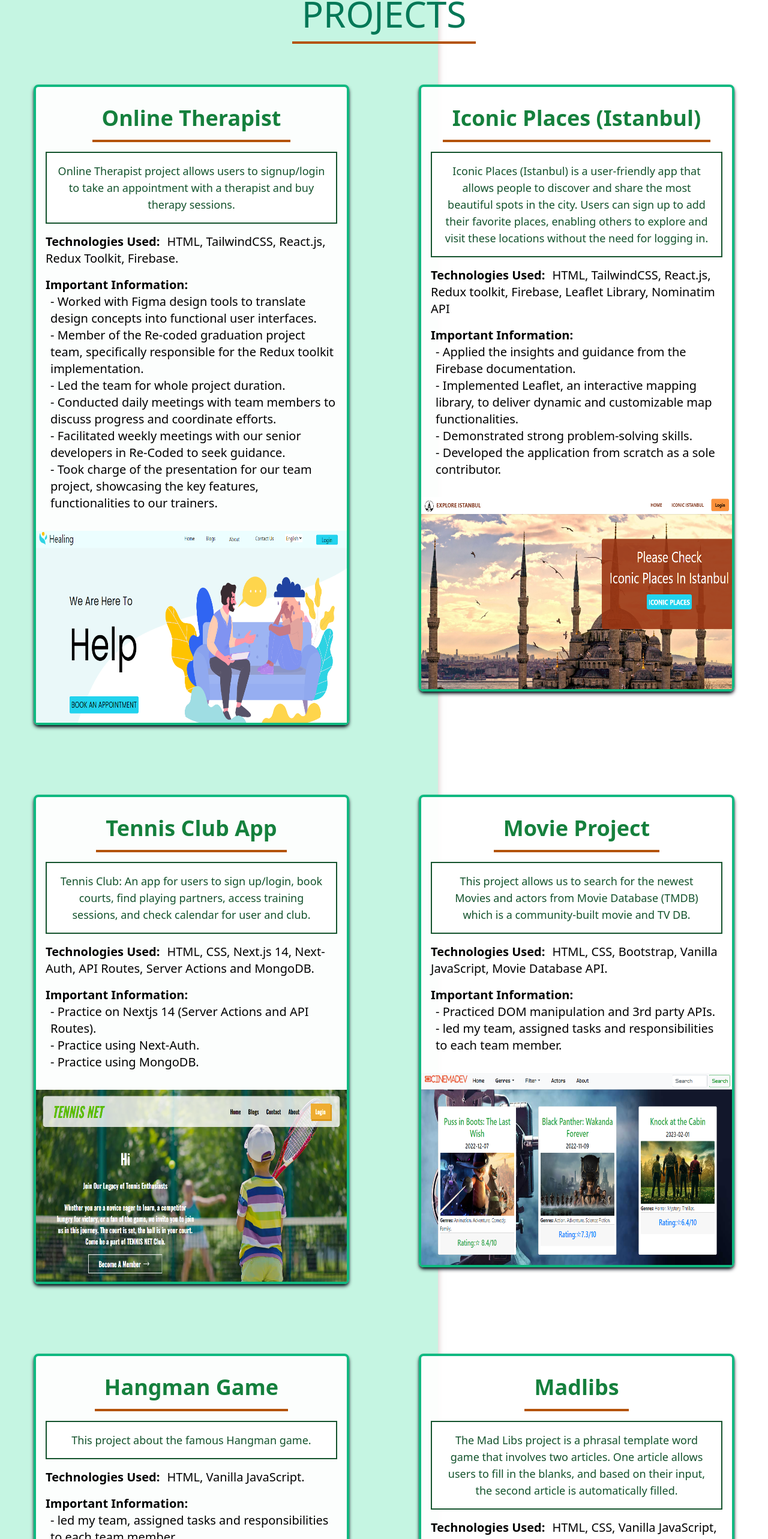
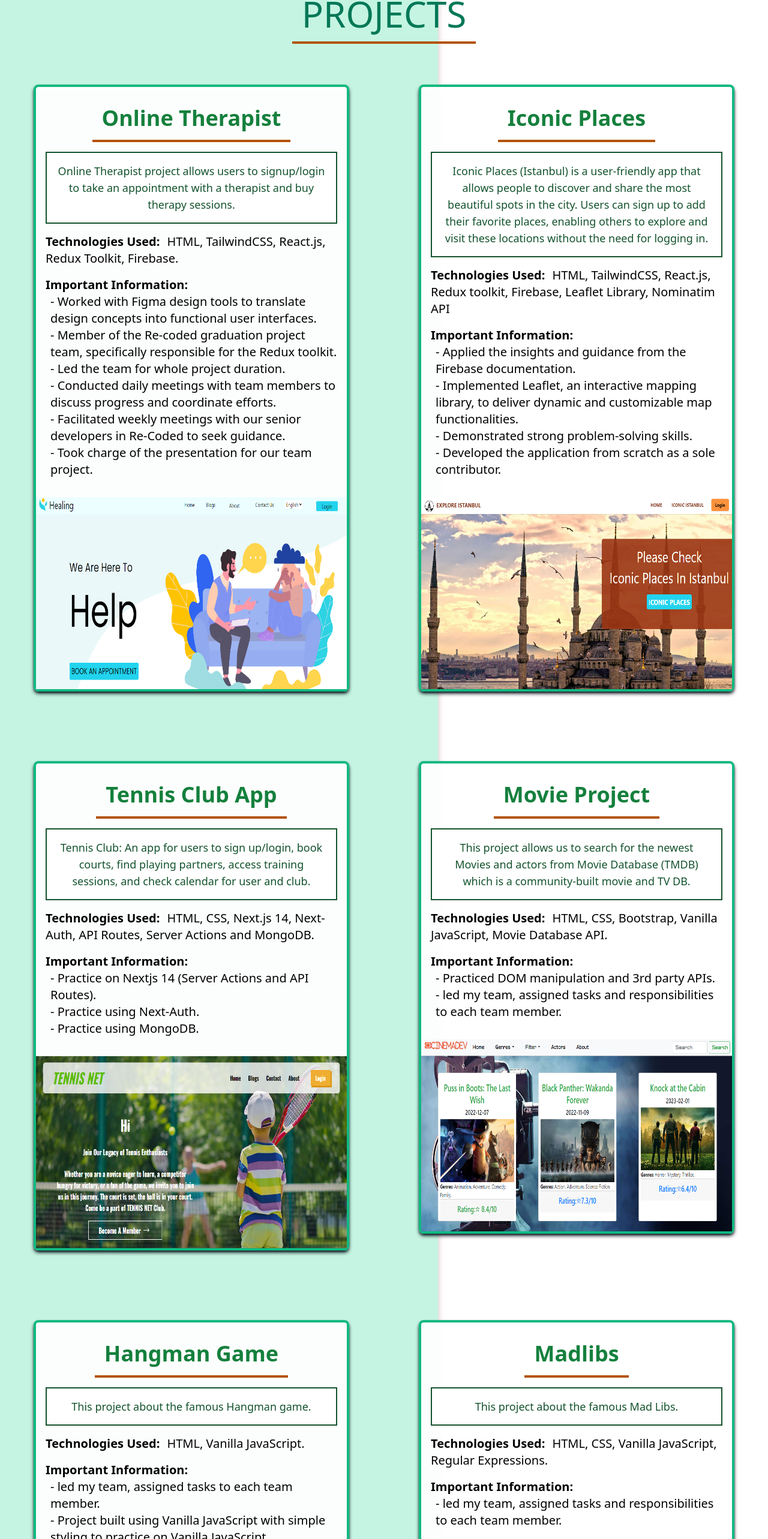
Before and after one commit to naji-alhusami/my-portfolio, a React (Create React App) app: page /projects in a window 1280 px wide. Shown: the part 95-2661 px from the top of the page at 60% size. Built offline with nearby package versions, Linux system fonts and the light colour scheme.

Commit message:
added new CV and fixed projects page

```diff
--- a/src/components/Projects/ProjectsData.js
+++ b/src/components/Projects/ProjectsData.js
@@ -14,13 +14,13 @@ const ProjectsData = [
     description:
       "Online Therapist project allows users to signup/login to take an appointment with a therapist and buy therapy sessions. ",
     image: Therapist,
-    info: "- Worked with Figma design tools to translate design concepts into functional user interfaces. || - Member of the Re-coded graduation project team, specifically responsible for the Redux toolkit implementation. || - Led the team for whole project duration. || - Conducted daily meetings with team members to discuss progress and coordinate efforts. || - Facilitated weekly meetings with our senior developers in Re-Coded to seek guidance. || - Took charge of the presentation for our team project, showcasing the key features, functionalities to our trainers.",
+    info: "- Worked with Figma design tools to translate design concepts into functional user interfaces. || - Member of the Re-coded graduation project team, specifically responsible for the Redux toolkit. || - Led the team for whole project duration. || - Conducted daily meetings with team members to discuss progress and coordinate efforts. || - Facilitated weekly meetings with our senior developers in Re-Coded to seek guidance. || - Took charge of the presentation for our team project.",
     code: "https://github.com/naji-alhusami/Online-Therapist",
     demo: "https://onlinetherapist.netlify.app/",
   },
   {
     id: 2,
-    name: "Iconic Places (Istanbul)",
+    name: "Iconic Places",
     technologies:
       "HTML, TailwindCSS, React.js, Redux toolkit, Firebase, Leaflet Library, Nominatim API",
     description:
@@ -61,7 +61,7 @@ const ProjectsData = [
     technologies: "HTML, Vanilla JavaScript.",
     description: "This project about the famous Hangman game.",
     image: Hangman,
-    info: "- led my team, assigned tasks and responsibilities to each team member. || - Project built using Vanilla JavaScript with simple styling to practice on Vanilla JavaScript.",
+    info: "- led my team, assigned tasks to each team member. || - Project built using Vanilla JavaScript with simple styling to practice on Vanilla JavaScript.",
     code: "https://github.com/naji-alhusami/hangman-executioner",
     demo: "https://dashing-kashata-d04ee6.netlify.app",
   },
@@ -70,7 +70,7 @@ const ProjectsData = [
     name: "Madlibs",
     technologies: "HTML, CSS, Vanilla JavaScript, Regular Expressions.",
     description:
-      "The Mad Libs project is a phrasal template word game that involves two articles. One article allows users to fill in the blanks, and based on their input, the second article is automatically filled.",
+      "This project about the famous Mad Libs.",
     image: Madlibs,
     info: "- led my team, assigned tasks and responsibilities to each team member.",
     code: "https://github.com/naji-alhusami/mad-libs-lorem-ipsum",
```
Also changed, not shown: 1 other file (tests, documents, lock files or other folders).
